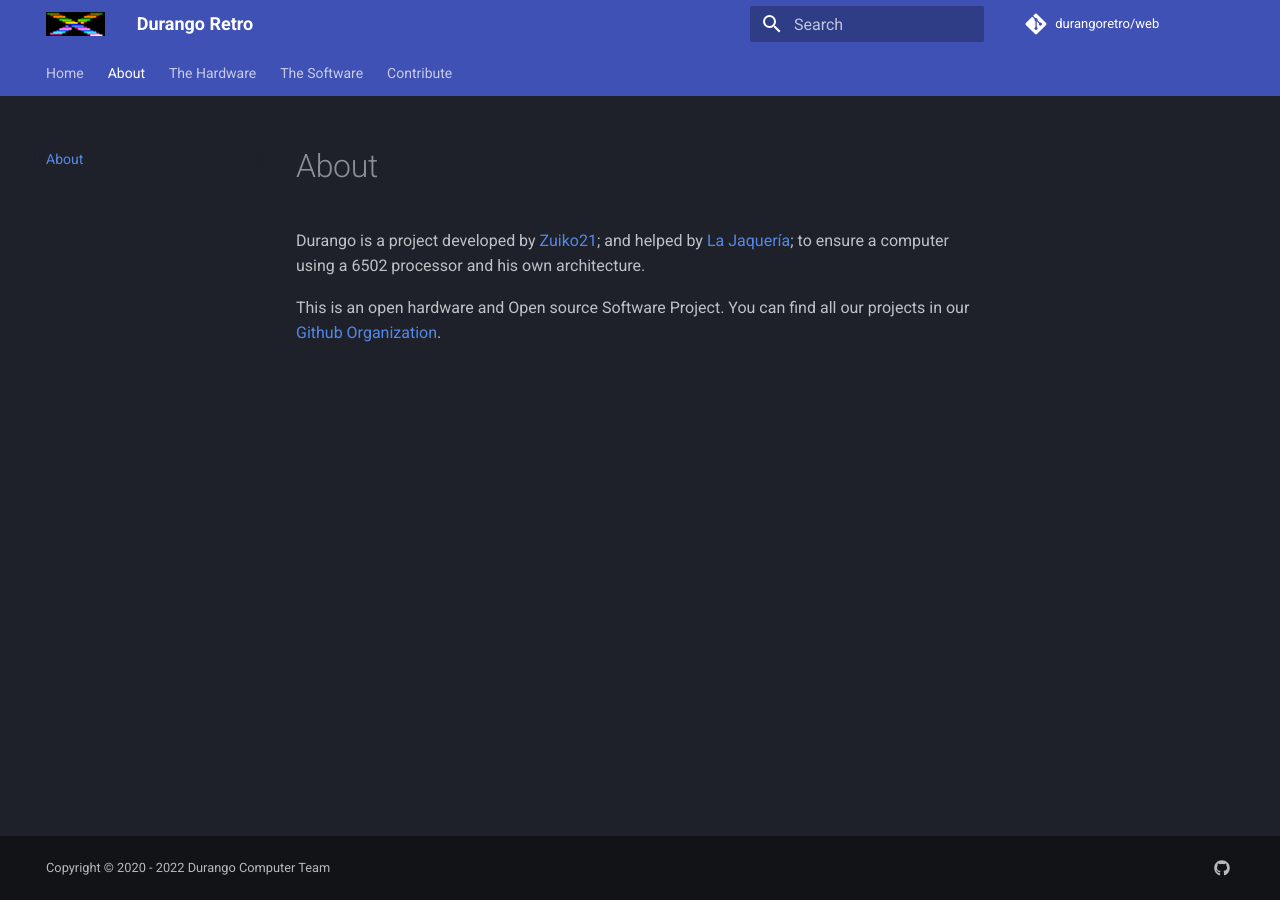
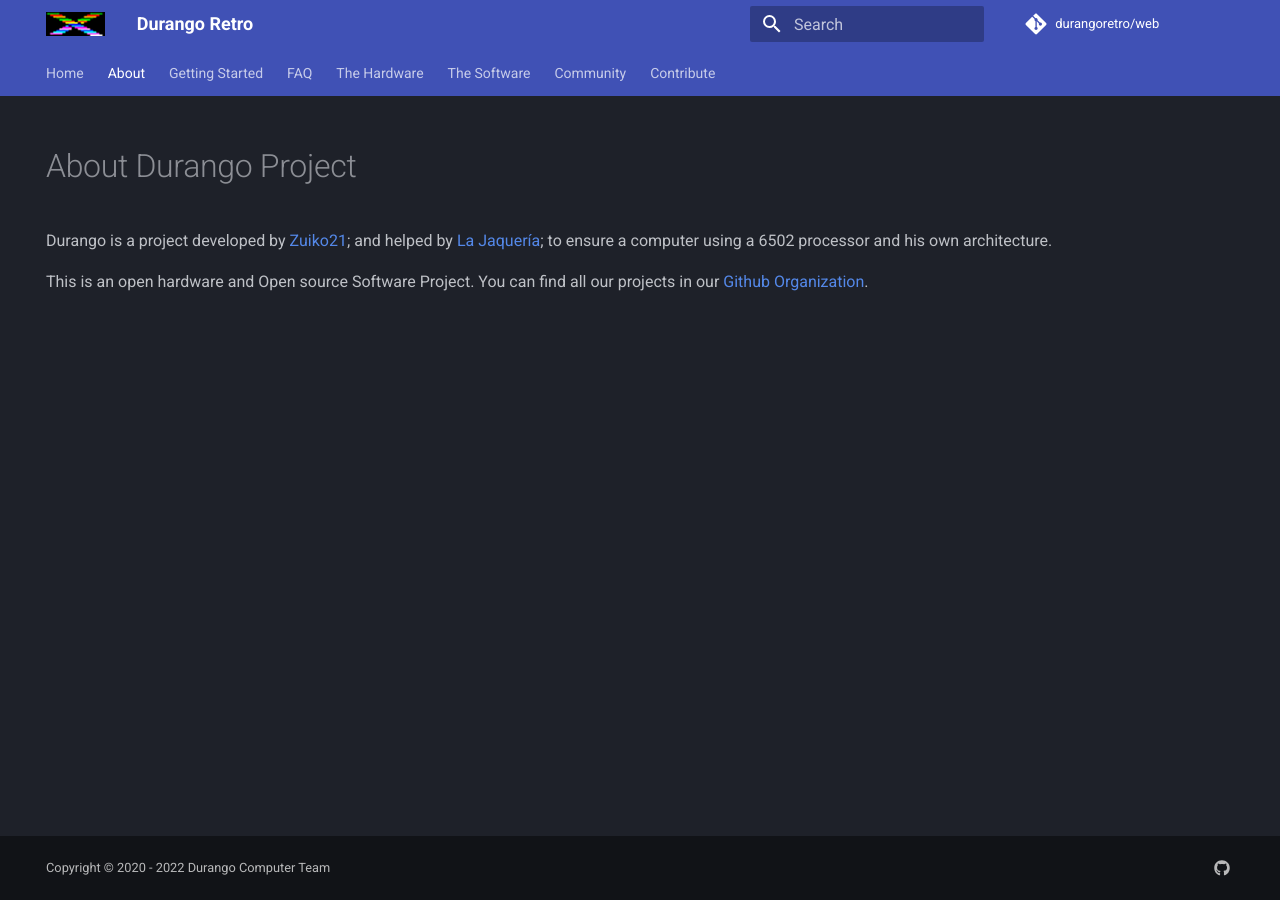
Before and after one commit to durangoretro/web, an MkDocs documentation site: the page built from docs/about.md, in a window 1280 px wide. Built offline with MkDocs 1.6.1 and Material for MkDocs 9.7.7, drawn with Linux system fonts in a browser that asks for light colours; comment, search, counter and statistics services are not loaded.

Commit message:
updating content

```diff
--- a/docs/about.md
+++ b/docs/about.md
@@ -1,3 +1,8 @@
+---
+template: overrides/home.html
+---
+#About Durango Project
+
 Durango is a project developed by [Zuiko21](https://twitter.com/zuiko21/); and helped by [La Jaquería](https://lajaqueria.org); to ensure a computer using a 6502 processor and his own architecture.
 
 This is an open hardware and Open source Software Project. You can find all our projects in our [Github Organization](https://github.com/durangoretro/).
--- a/mkdocs.yml
+++ b/mkdocs.yml
@@ -4,13 +4,17 @@ site_author: Durango Computer Team
 nav:
  - Home: index.md
  - About: about.md
+ - Getting Started: started.md
+ - FAQ: faq.md
  - The Hardware:
+    - Hardware: hardware/hardware.md
     - SDd/Chihuahua: hardware/chiguagua.md
     - Durango: hardware/durango.md
-    - veracruz: hardware/veracruz.md
+    - Veracruz: hardware/veracruz.md
     - Abandoned Projects: hardware/abandoned_projects.md
  - The Software:
     - Sofware: software/software.md
+ - Community: community.md
  - Contribute: https://github.com/durangoretro/
 extra:
   social:
```
Also changed, not shown: docs/community.md (added, +4 -0 lines), docs/faq.md (added, +4 -0 lines), docs/started.md (added, +4 -0 lines), docs/hardware/hardware.md (added).
